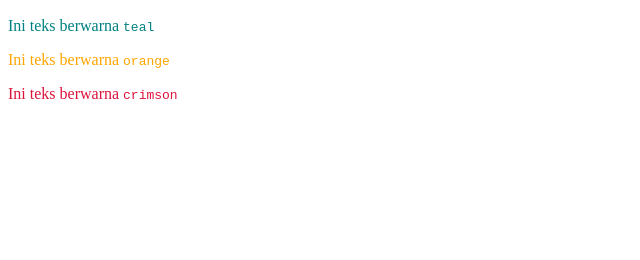
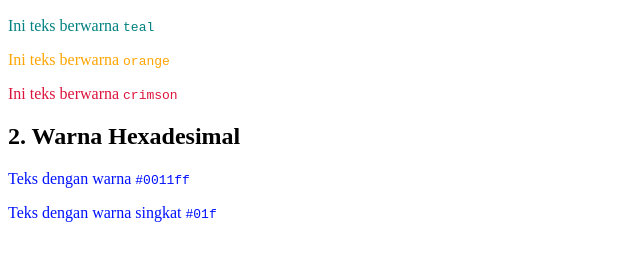
Before and after one commit to galangam/belajar-css-dasar, a plain HTML site: page sistem warna/index.html in a window 1280 px wide. Shown: the part 110-370 px from the top of the page, without its empty margins (0-640 px from the left). Drawn offline with Linux system fonts and the light colour scheme.

Commit message:
menambahkan warna teks menggunakan kode hexadesimal

```diff
--- a/sistem warna/index.html
+++ b/sistem warna/index.html
@@ -12,6 +12,9 @@
   <p style="color: orange;">Ini teks berwarna <code>orange</code></p>
   <p style="color: crimson;">Ini teks berwarna <code>crimson</code></p>
 
+<h2>2. Warna Hexadesimal</h2>
+  <p style="color: #0011ff;">Teks dengan warna <code>#0011ff</code></p>
+  <p style="color: #01f;">Teks dengan warna singkat <code>#01f</code></p>
 
   </p>
 
```
